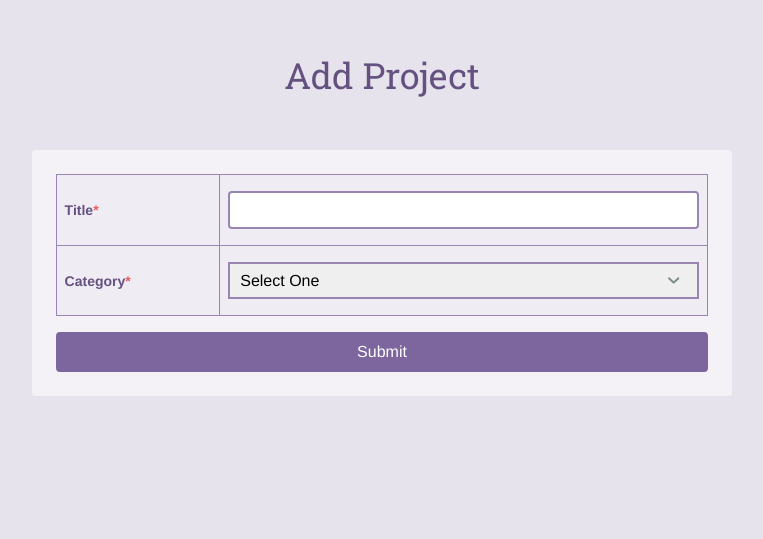
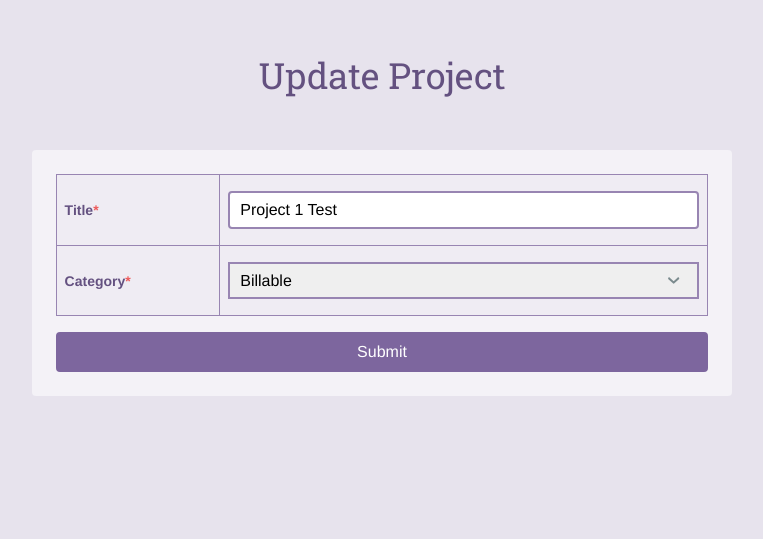
Before and after one commit to Navalag/Treehouse-Workflow, a PHP site: page /project.php?id=1 in a window 1280 px wide. Shown: the part 57-596 px from the top of the page, without its empty margins (258-1021 px from the left). Run offline with PHP 8.4, Linux system fonts and the light colour scheme; data comes from the database, SQL or seed files in the repository; both versions use the stored data as it was after the commit.

Commit message:
add update, delete feature + preserving data integrity

```diff
--- a/PHP/CRUD_with_php/inc/functions.php
+++ b/PHP/CRUD_with_php/inc/functions.php
@@ -54,15 +54,22 @@ function get_task_list($filter = null) {
     return $results->fetchAll(PDO::FETCH_ASSOC);
 }
 
-function add_project($title, $category){
+function add_project($title, $category, $project_id = null){
     include 'connection.php';
 
-    $sql = 'INSERT INTO projects(title, category) VALUES(?, ?)';
+    if ($project_id) {
+        $sql = 'UPDATE projects SET title = ?, category = ? WHERE project_id = ?';
+    } else {
+        $sql = 'INSERT INTO projects(title, category) VALUES(?, ?)';
+    }
 
     try {
         $results = $db->prepare($sql);
         $results->bindValue(1, $title, PDO::PARAM_STR);
         $results->bindValue(2, $category, PDO::PARAM_STR);
+        if ($project_id) {
+            $results->bindValue(3, $project_id, PDO::PARAM_INT);
+        }
         $results->execute();
     } catch (Exception $e) {
         echo "Error!: " . $e->getMessage() . "<br />";
@@ -86,10 +93,65 @@ function get_project($project_id){
     }
     return $results->fetch();
 }
-function add_task($project_id, $title, $date, $time){
+
+function get_task($task_id){
     include 'connection.php';
 
-    $sql = 'INSERT INTO tasks(project_id, title, date, time) VALUES(?, ?, ?, ?)';
+    $sql = 'SELECT task_id, title, date, time, project_id FROM tasks WHERE task_id = ?';
+
+    try {
+        $results = $db->prepare($sql);
+        $results->bindValue(1, $task_id, PDO::PARAM_INT);
+        $results->execute();
+    } catch (Exception $e) {
+        echo "Error!: " . $e->getMessage() . "<br />";
+        return false;
+    }
+    return $results->fetch();
+}
+function delete_task($task_id){
+    include 'connection.php';
+
+    $sql = 'DELETE FROM tasks WHERE task_id = ?';
+
+    try {
+        $results = $db->prepare($sql);
+        $results->bindValue(1, $task_id, PDO::PARAM_INT);
+        $results->execute();
+    } catch (Exception $e) {
+        echo "Error!: " . $e->getMessage() . "<br />";
+        return false;
+    }
+    return true;
+}
+function delete_project($project_id){
+    include 'connection.php';
+
+    $sql = 'DELETE FROM projects WHERE project_id = ?'
+        . ' AND project_id NOT IN (SELECT project_id FROM tasks)';
+
+    try {
+        $results = $db->prepare($sql);
+        $results->bindValue(1, $project_id, PDO::PARAM_INT);
+        $results->execute();
+    } catch (Exception $e) {
+        echo "Error!: " . $e->getMessage() . "<br />";
+        return false;
+    }
+    if ($results->rowCount() > 0 ) {
+        return true;
+    } else {
+        return false;
+    }
+}
+function add_task($project_id, $title, $date, $time, $task_id=null){
+    include 'connection.php';
+
+    if ($task_id) {
+        $sql = 'UPDATE tasks SET project_id = ?, title = ?, date = ?, time = ? WHERE task_id = ?';
+    } else {
+        $sql = 'INSERT INTO tasks(project_id, title, date, time) VALUES(?, ?, ?, ?)';
+    }
 
     try {
         $results = $db->prepare($sql);
@@ -97,6 +159,10 @@ function add_task($project_id, $title, $date, $time){
         $results->bindValue(2, $title, PDO::PARAM_STR);
         $results->bindValue(3, $date, PDO::PARAM_STR);
         $results->bindValue(4, $time, PDO::PARAM_INT);
+        if ($task_id) {
+            $results->bindValue(5, $task_id, PDO::PARAM_INT);
+        }
+
         $results->execute();
     } catch (Exception $e) {
         echo "Error!: " . $e->getMessage() . "<br />";
--- a/PHP/CRUD_with_php/project.php
+++ b/PHP/CRUD_with_php/project.php
@@ -3,15 +3,21 @@ require 'inc/functions.php';
 
 $pageTitle = "Project | Time Tracker";
 $page = "projects";
+$title = $category = '';
+
+if (isset($_GET['id'])) {
+    list($project_id, $title, $category) = get_project(filter_input(INPUT_GET, 'id', FILTER_SANITIZE_NUMBER_INT));
+}
 
 if ($_SERVER['REQUEST_METHOD'] == 'POST') {
+    $project_id = filter_input(INPUT_POST, 'id', FILTER_SANITIZE_NUMBER_INT);
     $title = trim(filter_input(INPUT_POST, 'title', FILTER_SANITIZE_STRING));
     $category = trim(filter_input(INPUT_POST, 'category', FILTER_SANITIZE_STRING));
 
     if (empty($title) || empty($category)) {
         $error_message = 'Please fill in the required fields: Title, Category';
     } else {
-        if (add_project($title, $category)) {
+        if (add_project($title, $category, $project_id)) {
             header('Location: project_list.php');
             exit;
         } else {
@@ -26,7 +32,13 @@ include 'inc/header.php';
 <div class="section page">
     <div class="col-container page-container">
         <div class="col col-70-md col-60-lg col-center">
-            <h1 class="actions-header">Add Project</h1>
+            <h1 class="actions-header"><?php
+            if (!empty($project_id)) {
+                echo "Update";
+            } else {
+                echo "Add";
+            }
+            ?> Project</h1>
             <?php
             if (isset($error_message)) {
                 echo "<p class='message'>$error_message</p>";
@@ -36,18 +48,23 @@ include 'inc/header.php';
                 <table>
                     <tr>
                         <th><label for="title">Title<span class="required">*</span></label></th>
-                        <td><input type="text" id="title" name="title" value="" /></td>
+                        <td><input type="text" id="title" name="title" value="<?php echo htmlspecialchars($title); ?>" /></td>
                     </tr>
                     <tr>
                         <th><label for="category">Category<span class="required">*</span></label></th>
                         <td><select id="category" name="category">
                                 <option value="">Select One</option>
-                                <option value="Billable">Billable</option>
-                                <option value="Charity">Charity</option>
-                                <option value="Personal">Personal</option>
+                                <option value="Billable" <?php if ($category == 'Billable') echo 'selected'; ?>>Billable</option>
+                                <option value="Charity" <?php if ($category == 'Charity') echo 'selected'; ?>>Charity</option>
+                                <option value="Personal" <?php if ($category == 'Personal') echo 'selected'; ?>>Personal</option>
                         </select></td>
                     </tr>
                 </table>
+                <?php
+                if (!empty($project_id)) {
+                    echo "<input type='hidden' name='id' value='$project_id' />";
+                }
+                ?>
                 <input class="button button--primary button--topic-php" type="submit" value="Submit" />
             </form>
         </div>
```
Also changed, not shown: PHP/CRUD_with_php/project_list.php (+24 -1 lines), PHP/CRUD_with_php/task.php (+18 -2 lines), PHP/CRUD_with_php/task_list.php (+24 -1 lines), PHP/CRUD_with_php/inc/database.db.
